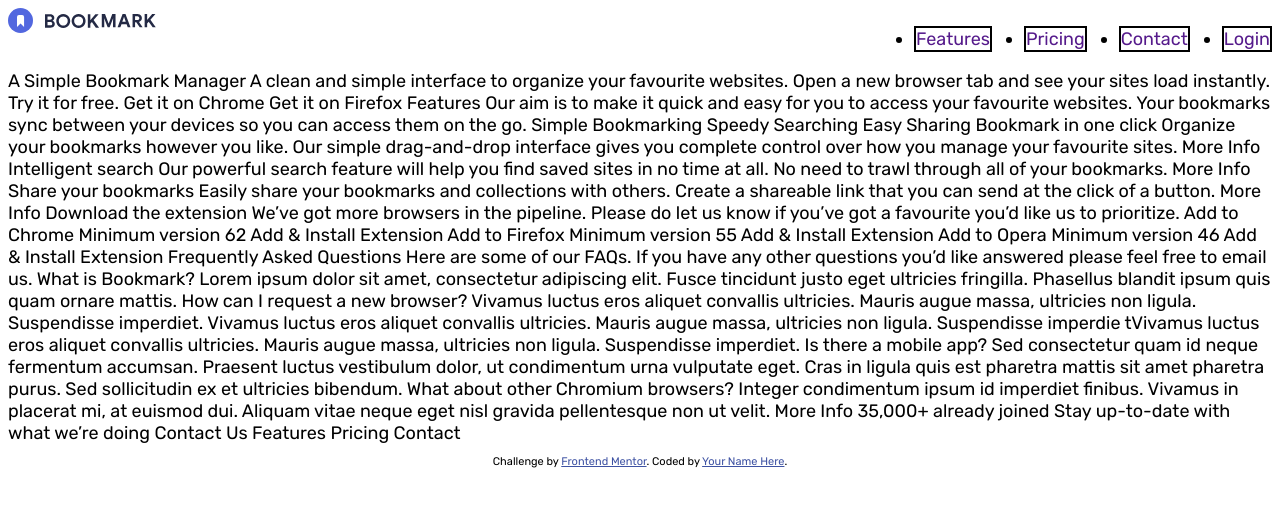
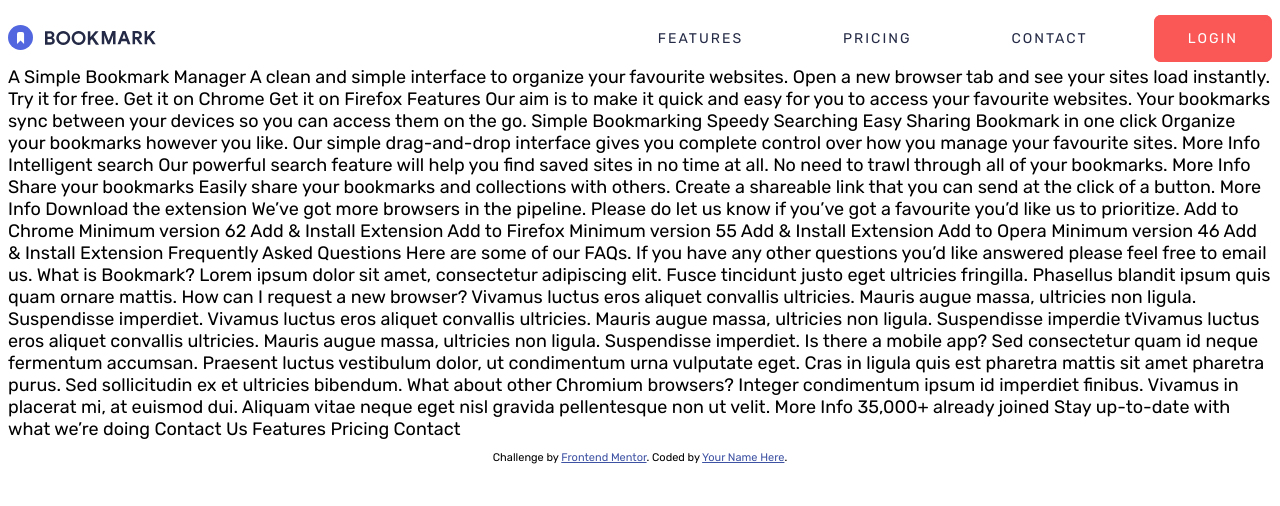
Before and after one commit to uryel-farias/Frontend-Mentor-Bookmark, a plain HTML site: page index.html in a window 1280 px wide. Drawn offline with Linux system fonts and the light colour scheme.

Commit message:
estilizando o nav, finalizando o css do desktop

```diff
--- a/index.html
+++ b/index.html
@@ -25,7 +25,7 @@
         <li><a class="nav-bar-link" href="">Features</a></li>
         <li><a class="nav-bar-link" href="">Pricing</a></li>
         <li><a class="nav-bar-link" href="">Contact</a></li>
-        <li><a class="nav-bar-link" href="">Login</a></li>
+        <li><a class="nav-bar-link-login" href="">Login</a></li>
       </ul>
     </nav>
   </header>
--- a/styles/header.css
+++ b/styles/header.css
@@ -6,6 +6,7 @@
 .nav-bar {
     display: flex;
     justify-content: space-between;
+    align-items: center;
 
 
 }
@@ -21,10 +22,38 @@
 }
 
 .nav-bar-ul li {
-    border: solid black 2px;
-
+    list-style-type: none;
+    cursor: pointer;
 }
 
 .nav-bar-link {
     text-decoration: none;
+    color: var(--secundary-very-dark-blue);
+    border: solid transparent 2px;
+    padding: .8rem 2rem;
+    border-radius: 7px;
+    text-transform: uppercase;
+    font-size: 14px;
+    letter-spacing: 2px;
 }
+
+.nav-bar-link:hover {
+    color: var(--primary-soft-red);
+}
+
+.nav-bar-link-login {
+    padding: .8rem 2rem;
+    border: solid var(--primary-soft-red) 2px;
+    border-radius: 7px;
+    background: var(--primary-soft-red);
+    text-decoration: none;
+    text-transform: uppercase;
+    color: white;
+    font-size: 14px;
+    letter-spacing: 2px;
+}
+
+.nav-bar-link-login:hover {
+    background: white;
+    color: var(--secundary-very-dark-blue);
+}
```
